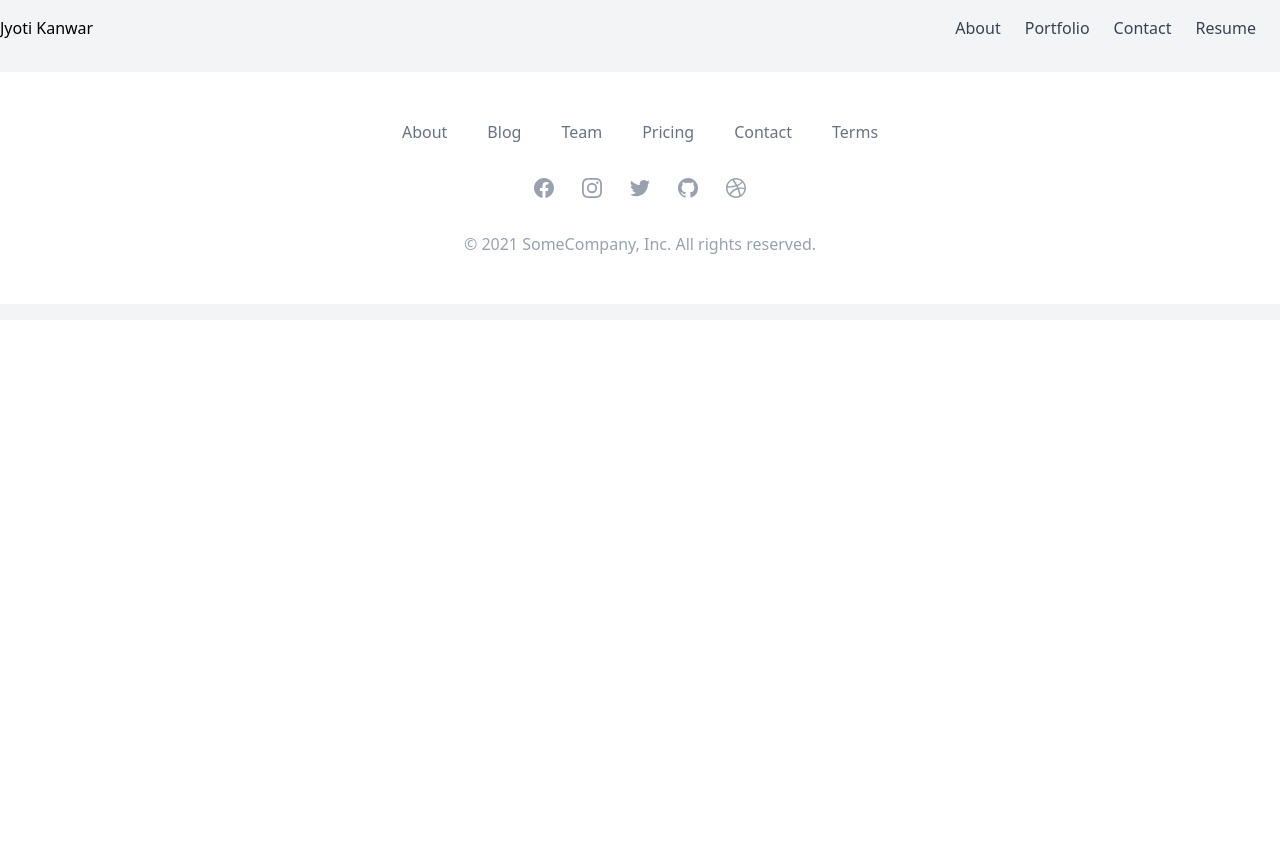
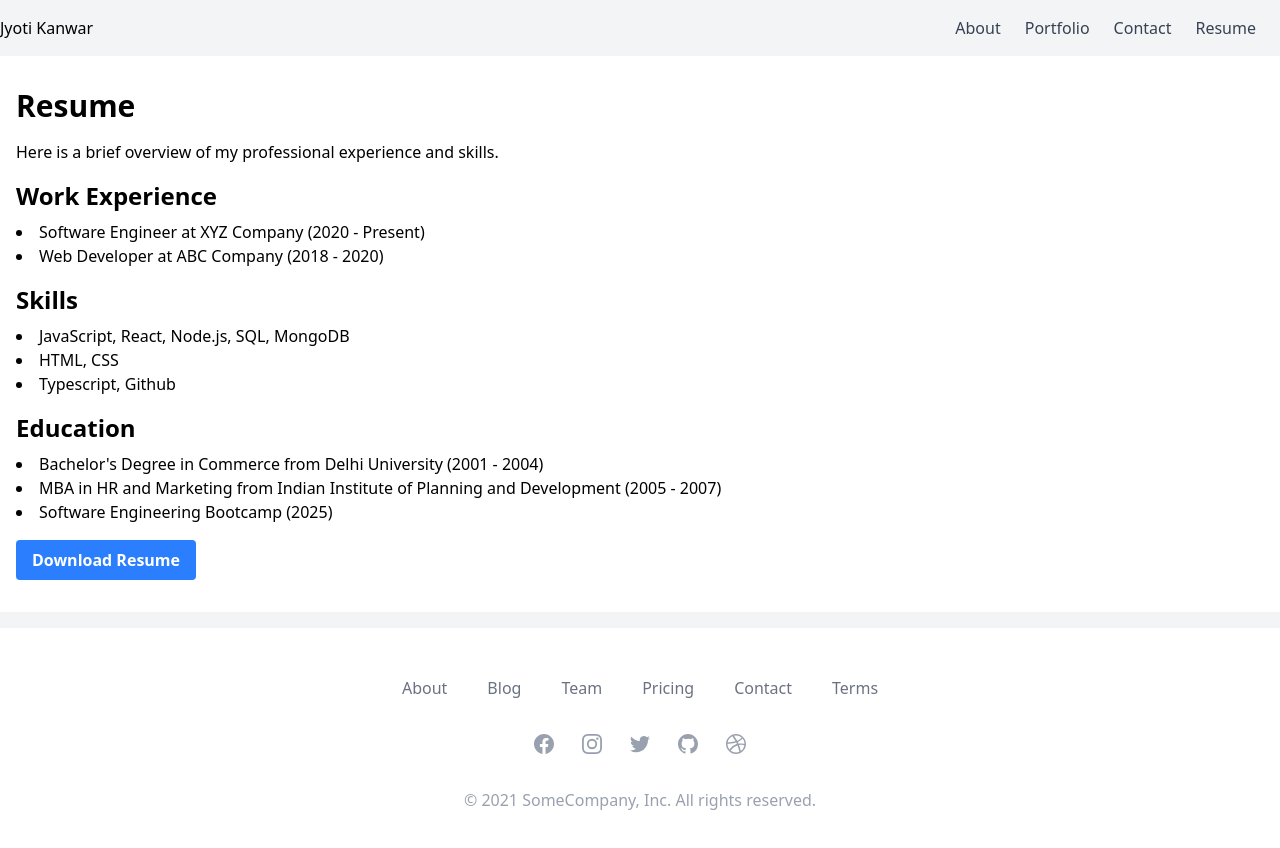
Before and after one commit to jyotikanwarhr/React_Portfolio, a React (Vite) app: page /resume in a window 1280 px wide. Shown: the top 848 px of the page. Before the commit the page ends 800 px from the top, so only its background shows below. Built offline with nearby package versions, Linux system fonts and the light colour scheme.

Commit message:
Updated Resume Page

```diff
--- a/src/pages/Resume.jsx
+++ b/src/pages/Resume.jsx
@@ -1,4 +1,32 @@
 function Resume() {
-    return (null);
+    return (
+        <div className="container mx-auto px-4 py-8">
+            <h1 className="text-3xl font-bold mb-4">Resume</h1>
+            <p className="mb-4">Here is a brief overview of my professional experience and skills.</p>
+            <h2 className="text-2xl font-semibold mb-2">Work Experience</h2>
+            <ul className="list-disc list-inside mb-4">
+                <li>Software Engineer at XYZ Company (2020 - Present)</li>
+                <li>Web Developer at ABC Company (2018 - 2020)</li>
+            </ul>
+            <h2 className="text-2xl font-semibold mb-2">Skills</h2>
+            <ul className="list-disc list-inside mb-4">
+                <li>JavaScript, React, Node.js, SQL, MongoDB</li>
+                <li>HTML, CSS</li>
+                <li>Typescript, Github</li>
+            </ul>
+            <h2 className="text-2xl font-semibold mb-2">Education</h2>
+            <ul className="list-disc list-inside mb-4">
+                <li>Bachelor's Degree in Commerce from Delhi University (2001 - 2004)</li>
+                <li>MBA in HR and Marketing from Indian Institute of Planning and Development (2005 - 2007)</li>
+                <li>Software Engineering Bootcamp (2025)</li>
+            </ul>
+            <a href="#">
+                <button className="bg-blue-500 hover:bg-blue-700 text-white font-bold py-2 px-4 rounded">
+                    Download Resume
+                </button>
+            </a>
+
+        </div>
+    );
 }
 export default Resume;
```
